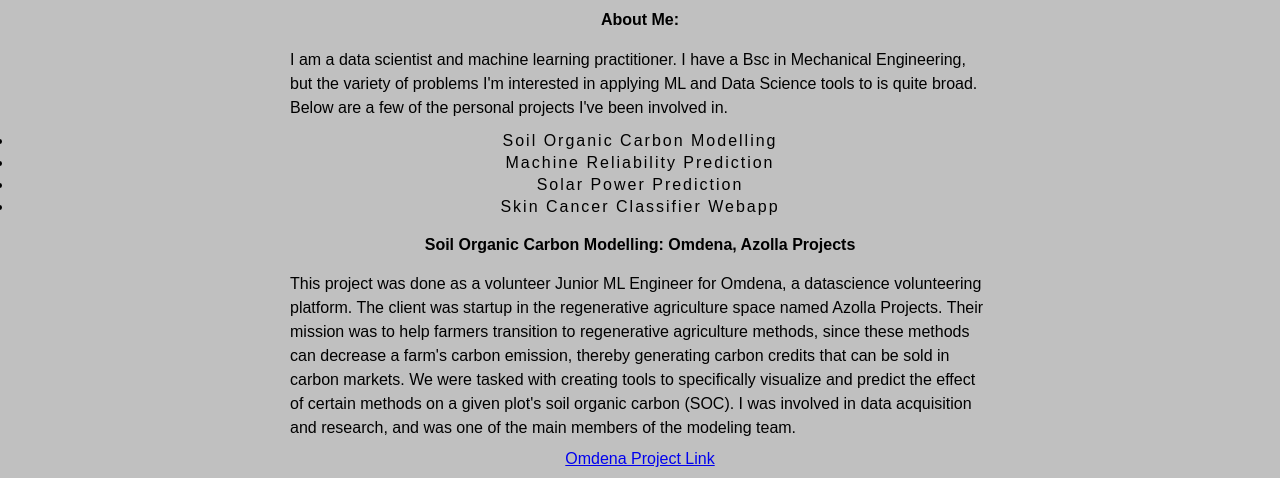
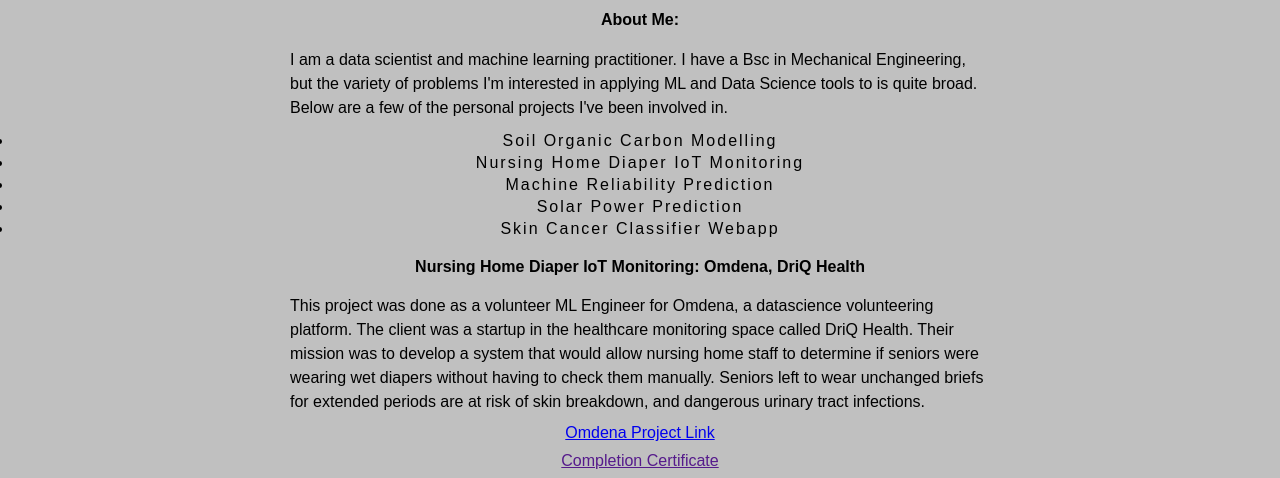
Before and after one commit to PeterFriedrich/main-portfolio, a plain HTML site: page index.html in a window 1280 px wide. Shown: the part 321-799 px from the top of the page. Drawn offline with Linux system fonts and the light colour scheme.

Commit message:
updated index with new project

```diff
--- a/index.html
+++ b/index.html
@@ -32,16 +32,26 @@
     <nav class="project-nav">
         <ul>
             <li>Soil Organic Carbon Modelling</li>
+            <li>Nursing Home Diaper IoT Monitoring</li>
             <li>Machine Reliability Prediction</li>
             <li>Solar Power Prediction</li>
             <li>Skin Cancer Classifier Webapp</li>
         </ul>
     </nav>
 
+    <div id="nursing">
+        <h2>Nursing Home Diaper IoT Monitoring: Omdena, DriQ Health</h2>
+        <p>This project was done as a volunteer ML Engineer for Omdena, a datascience volunteering platform. The client was a startup in the healthcare monitoring space called DriQ Health. Their mission was to develop a system that would allow nursing home staff to determine if seniors were wearing wet diapers without having to check them manually. Seniors left to wear unchanged briefs for extended periods are at risk of skin breakdown, and dangerous urinary tract infections.
+        </p>
+        <a href="https://omdena.com/projects/iot-nursing-homes/" target="_blank">Omdena Project Link</a>
+        <a href="" target="_blank">Completion Certificate</a>
+    </div>
+
+
     <div id="carbon">
         <h2>Soil Organic Carbon Modelling: Omdena, Azolla Projects</h2>
         <p>This project was done as a volunteer Junior ML Engineer for Omdena,
-            a datascience volunteering platform. The client was startup in the
+            a datascience volunteering platform. The client was a startup in the
             regenerative agriculture space named Azolla Projects. Their mission was to help
             farmers transition to regenerative agriculture methods, since these methods
             can decrease a farm's carbon emission, thereby generating carbon credits
@@ -51,9 +61,8 @@
             was one of the main members of the modeling team.
         </p>
         <a href="https://omdena.com/projects/ai-regenerative-farming/" target="_blank">Omdena Project Link</a>
-        <a href="https://omdena.com/projects/ai-regenerative-farming/" target="_blank">Completion Certificate</a>
+        <a href="https://drive.google.com/file/d/1ypxYlYR0ZpwEAYe7MwJXC7P4nEZtZrwp/view?usp=sharing" target="_blank">Completion Certificate</a>
     </div>
-
 
     <div id="reliability">
         <h2>Machine Reliability Prediction Using Sound (Unfinished)</h2>
```
